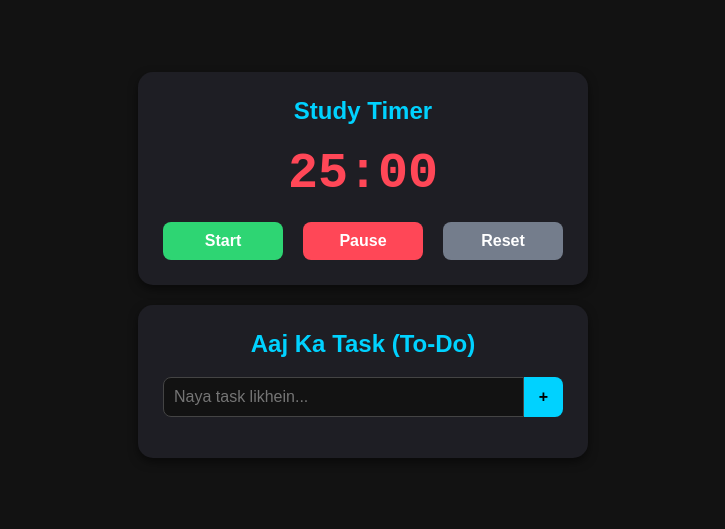
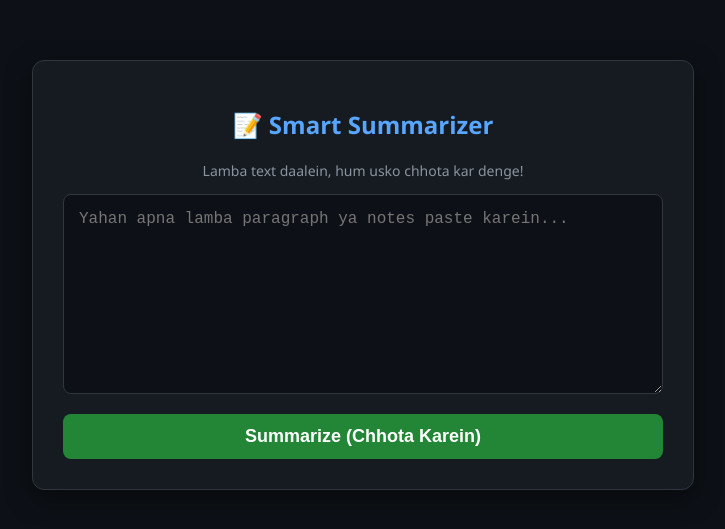
Before and after one commit to obitootobii/obitootobii.github.io, a plain HTML site: page index.html in a window 1280 px wide. Shown: the part 145-674 px from the top of the page, without its empty margins (277-1002 px from the left). Drawn offline with Linux system fonts and the light colour scheme.

Commit message:
Update index.html

```diff
--- a/index.html
+++ b/index.html
@@ -1,12 +1,12 @@
 <!DOCTYPE html>
 <html>
 <head>
-    <title>My Smart Study Tools</title>
+    <title>Smart Text Summarizer</title>
     <style>
         body {
-            background-color: #121212;
+            background-color: #0d1117;
             color: white;
-            font-family: Arial, sans-serif;
+            font-family: 'Segoe UI', Tahoma, Geneva, Verdana, sans-serif;
             display: flex;
             justify-content: center;
             align-items: center;
@@ -15,173 +15,117 @@
             padding: 20px;
         }
         .container {
+            background-color: #161b22;
+            padding: 30px;
+            border-radius: 12px;
+            box-shadow: 0 8px 24px rgba(0, 0, 0, 0.5);
             width: 100%;
-            max-width: 450px;
+            max-width: 600px;
+            border: 1px solid #30363d;
         }
-        .card {
-            background-color: #1e1e24;
-            padding: 25px;
-            border-radius: 15px;
-            box-shadow: 0 4px 10px rgba(0, 0, 0, 0.5);
+        h1 {
+            color: #58a6ff;
+            text-align: center;
             margin-bottom: 20px;
+            font-size: 24px;
         }
-        h2 {
-            color: #00d2ff;
-            text-align: center;
-            margin-top: 0;
+        textarea {
+            width: 100%;
+            height: 200px;
+            padding: 15px;
+            border-radius: 8px;
+            border: 1px solid #30363d;
+            background-color: #0d1117;
+            color: #c9d1d9;
+            font-size: 16px;
+            resize: vertical;
+            margin-bottom: 15px;
+            box-sizing: border-box;
         }
-        /* Timer ka design */
-        #timer-display {
-            font-size: 50px;
-            font-weight: bold;
-            text-align: center;
-            color: #ff4757;
-            margin: 20px 0;
-            font-family: monospace;
-        }
-        .btn-group {
-            display: flex;
-            justify-content: space-between;
+        textarea:focus {
+            outline: none;
+            border-color: #58a6ff;
         }
         button {
-            padding: 10px 15px;
+            width: 100%;
+            padding: 12px;
+            background-color: #238636;
+            color: white;
             border: none;
             border-radius: 8px;
-            font-size: 16px;
+            font-size: 18px;
             font-weight: bold;
             cursor: pointer;
-            width: 30%;
             transition: 0.3s;
         }
-        .start { background-color: #2ed573; color: white; }
-        .stop { background-color: #ff4757; color: white; }
-        .reset { background-color: #747d8c; color: white; }
-
-        /* To-Do List ka design */
-        .input-group {
-            display: flex;
-            margin-bottom: 15px;
+        button:hover {
+            background-color: #2ea043;
         }
-        input[type="text"] {
-            flex: 1;
-            padding: 10px;
-            border-radius: 8px 0 0 8px;
-            border: 1px solid #444;
-            background-color: #121212;
-            color: white;
-            font-size: 16px;
+        #result {
+            margin-top: 20px;
+            padding: 15px;
+            background-color: #0d1117;
+            border: 1px solid #30363d;
+            border-radius: 8px;
+            color: #c9d1d9;
+            display: none;
+            line-height: 1.6;
         }
-        .add-btn {
-            padding: 10px 15px;
-            background-color: #00d2ff;
-            color: black;
-            border-radius: 0 8px 8px 0;
-            width: auto;
-        }
-        ul {
-            list-style-type: none;
-            padding: 0;
-        }
-        li {
-            background-color: #2b2b36;
-            padding: 12px;
-            margin-bottom: 8px;
-            border-radius: 8px;
-            display: flex;
-            justify-content: space-between;
-            align-items: center;
-        }
-        .delete-btn {
-            background-color: transparent;
-            color: #ff4757;
-            font-size: 20px;
-            padding: 0;
-            width: auto;
+        .label {
+            color: #8b949e;
+            font-size: 14px;
+            margin-bottom: 5px;
         }
     </style>
 </head>
 <body>
 
     <div class="container">
-        <!-- Timer Section -->
-        <div class="card">
-            <h2>Study Timer</h2>
-            <div id="timer-display">25:00</div>
-            <div class="btn-group">
-                <button class="start" onclick="startTimer()">Start</button>
-                <button class="stop" onclick="stopTimer()">Pause</button>
-                <button class="reset" onclick="resetTimer()">Reset</button>
-            </div>
-        </div>
+        <h1>📝 Smart Summarizer</h1>
+        <p style="color: #8b949e; font-size: 14px; text-align: center;">Lamba text daalein, hum usko chhota kar denge!</p>
 
-        <!-- To-Do List Section -->
-        <div class="card">
-            <h2>Aaj Ka Task (To-Do)</h2>
-            <div class="input-group">
-                <input type="text" id="taskInput" placeholder="Naya task likhein...">
-                <button class="add-btn" onclick="addTask()">+</button>
-            </div>
-            <ul id="taskList">
-                <!-- Tasks yahan aayenge -->
-            </ul>
+        <textarea id="inputText" placeholder="Yahan apna lamba paragraph ya notes paste karein..."></textarea>
+
+        <button onclick="summarizeText()">Summarize (Chhota Karein)</button>
+
+        <div id="result">
+            <div class="label">Aapka Summary:</div>
+            <p id="summaryOutput"></p>
         </div>
     </div>
 
     <script>
-        // --- Timer Logic ---
-        let time = 25 * 60; // 25 minute
-        let timerInterval;
-        const timerDisplay = document.getElementById('timer-display');
+        function summarizeText() {
+            let text = document.getElementById('inputText').value;
 
-        function updateDisplay() {
-            let minutes = Math.floor(time / 60);
-            let seconds = time % 60;
-            timerDisplay.innerText = `${minutes < 10 ? '0' : ''}${minutes}:${seconds < 10 ? '0' : ''}${seconds}`;
-        }
+            if (text.length < 50) {
+                alert("Bhai, kam se kam 50 akshar ka text toh daalo!");
+                return;
+            }
 
-        function startTimer() {
-            if (timerInterval) return; // Agar pehle se chal raha hai toh kuch mat karo
-            timerInterval = setInterval(() => {
-                if (time > 0) {
-                    time--;
-                    updateDisplay();
-                } else {
-                    clearInterval(timerInterval);
-                    alert("Time's up! Take a break.");
-                }
-            }, 1000);
-        }
+            // Text ko sentences mein todna (full stop, question mark, exclamation mark se)
+            let sentences = text.match(/[^.!?]+[.!?]+/g) || [text];
 
-        function stopTimer() {
-            clearInterval(timerInterval);
-            timerInterval = null;
-        }
+            // Har sentence ke words count karna
+            let scoredSentences = sentences.map(sentence => {
+                let words = sentence.trim().split(/\s+/).length;
+                return { text: sentence.trim(), score: words };
+            });
 
-        function resetTimer() {
-            stopTimer();
-            time = 25 * 60;
-            updateDisplay();
-        }
+            // Sentences ko unke word count ke hisaab se sort karna (bade sentences upar)
+            scoredSentences.sort((a, b) => b.score - a.score);
 
-        // --- To-Do List Logic ---
-        function addTask() {
-            const input = document.getElementById('taskInput');
-            const taskText = input.value.trim();
+            // Top 3 sabse bade sentences uthana
+            let topSentences = scoredSentences.slice(0, 3).map(s => s.text);
 
-            if (taskText !== "") {
-                const ul = document.getElementById('taskList');
-                const li = document.createElement('li');
+            // Unko wapas original order mein lana (optional, par padhne mein acha lagta hai)
+            let finalSummary = topSentences.join(" ");
 
-                li.innerHTML = `
-                    <span>${taskText}</span>
-                    <button class="delete-btn" onclick="this.parentElement.remove()">✖</button>
-                `;
-
-                ul.appendChild(li);
-                input.value = ""; // Input box khali karo
-            }
+            // Result dikhana
+            document.getElementById('summaryOutput').innerText = finalSummary;
+            document.getElementById('result').style.display = 'block';
         }
     </script>
 
 </body>
-    </html>
+</html>
```
